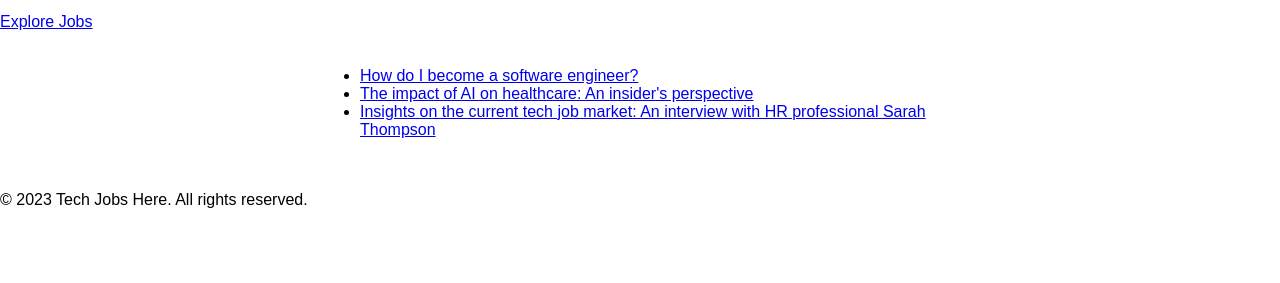
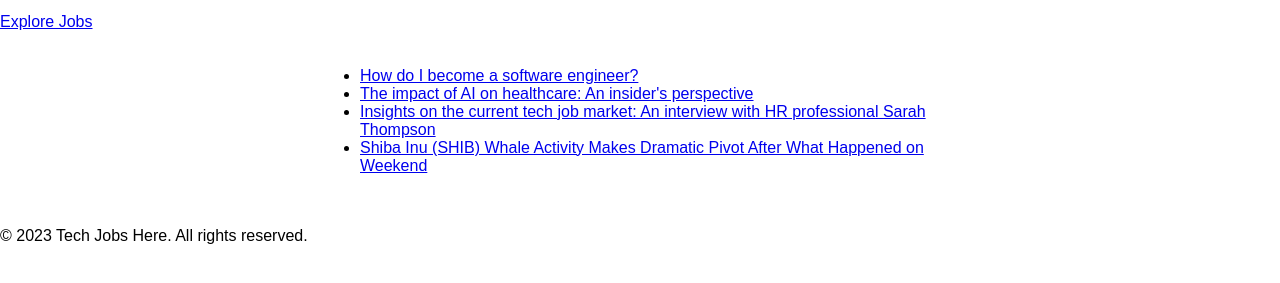
Before and after one commit to tommyct614/Satire, a website: page src/index.html in a window 1280 px wide. Shown: the part 211-494 px from the top of the page. Drawn offline with Linux system fonts and the light colour scheme.

Commit message:
Update index.html

```diff
--- a/src/index.html
+++ b/src/index.html
@@ -29,6 +29,8 @@
             <li><a href="https://techjobshere.com/how-do-i-become-a-software-engineer-updated/">How do I become a software engineer?</a></li>
             <li><a href="https://techjobshere.com/the-impact-of-ai-on-healthcare-an-insiders-perspective/">The impact of AI on healthcare: An insider's perspective</a></li>
             <li><a href="https://techjobshere.com/insights-on-the-current-tech-job-market-an-interview-with-hr-professional-sarah-thompson/">Insights on the current tech job market: An interview with HR professional Sarah Thompson</a></li>
+            <li><a href="https://3pointinsights.com/shiba-inu-shib-whale-activity-makes-dramatic-pivot-after-what-happened-on-weekend/">Shiba Inu (SHIB) Whale Activity Makes Dramatic Pivot After What Happened on Weekend</a></li>
+
             <!-- Add the rest of your links here in the same format -->
         </ul>
     </main>
```
